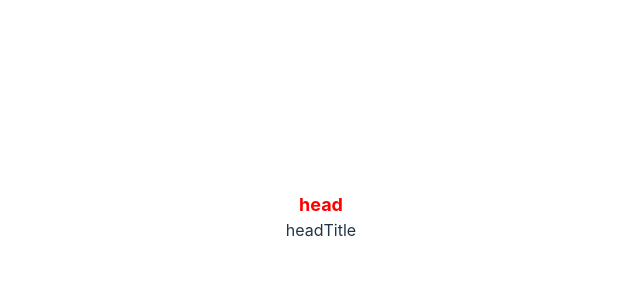
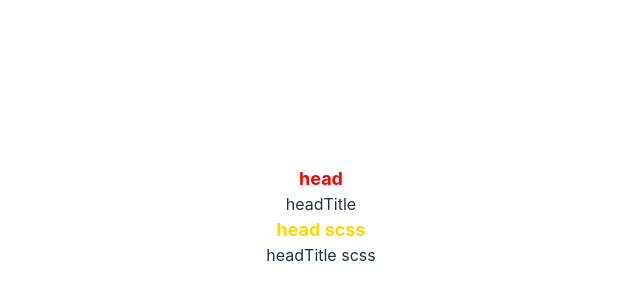
Before and after one commit to wxStart/skill-iteration, a React (Vite) app in the folder react-skill/: page / in a window 1280 px wide. Shown: the part 184-484 px from the top of the page, without its empty margins (319-959 px from the left). Built offline with nearby package versions, Linux system fonts and the light colour scheme.

Commit message:
fix: css预处理scss

```diff
--- a/react-skill/package.json
+++ b/react-skill/package.json
@@ -23,6 +23,7 @@
     "eslint-plugin-react": "^7.32.2",
     "eslint-plugin-react-hooks": "^4.6.0",
     "eslint-plugin-react-refresh": "^0.4.3",
+    "sass": "^1.67.0",
     "vite": "^4.4.5",
     "vite-plugin-eslint": "^1.8.1"
   }
--- a/react-skill/src/components/module-css/Index.jsx
+++ b/react-skill/src/components/module-css/Index.jsx
@@ -1,10 +1,13 @@
 import style from './index.module.css';
+import ScssStyle from './index.module.scss';
 
 export default function Index() {
   return (
     <>
       <div className={style.head}>head</div>
       <div className={style.headTitle}>headTitle</div>
+      <div className={ScssStyle.head}>head scss</div>
+      <div className={ScssStyle.headTitle}>headTitle scss</div>
     </>
   );
 }
--- /dev/null
+++ b/react-skill/src/components/module-css/index.module.scss
@@ -0,0 +1,9 @@
+.head {
+    font-size: 18px;
+    font-weight: bold;
+    color: gold;
+}
+.head-title {
+    font-size: 16px;
+    color: rosybrown;
+}
```
Also changed, not shown: 1 other file (tests, documents, lock files or other folders).
